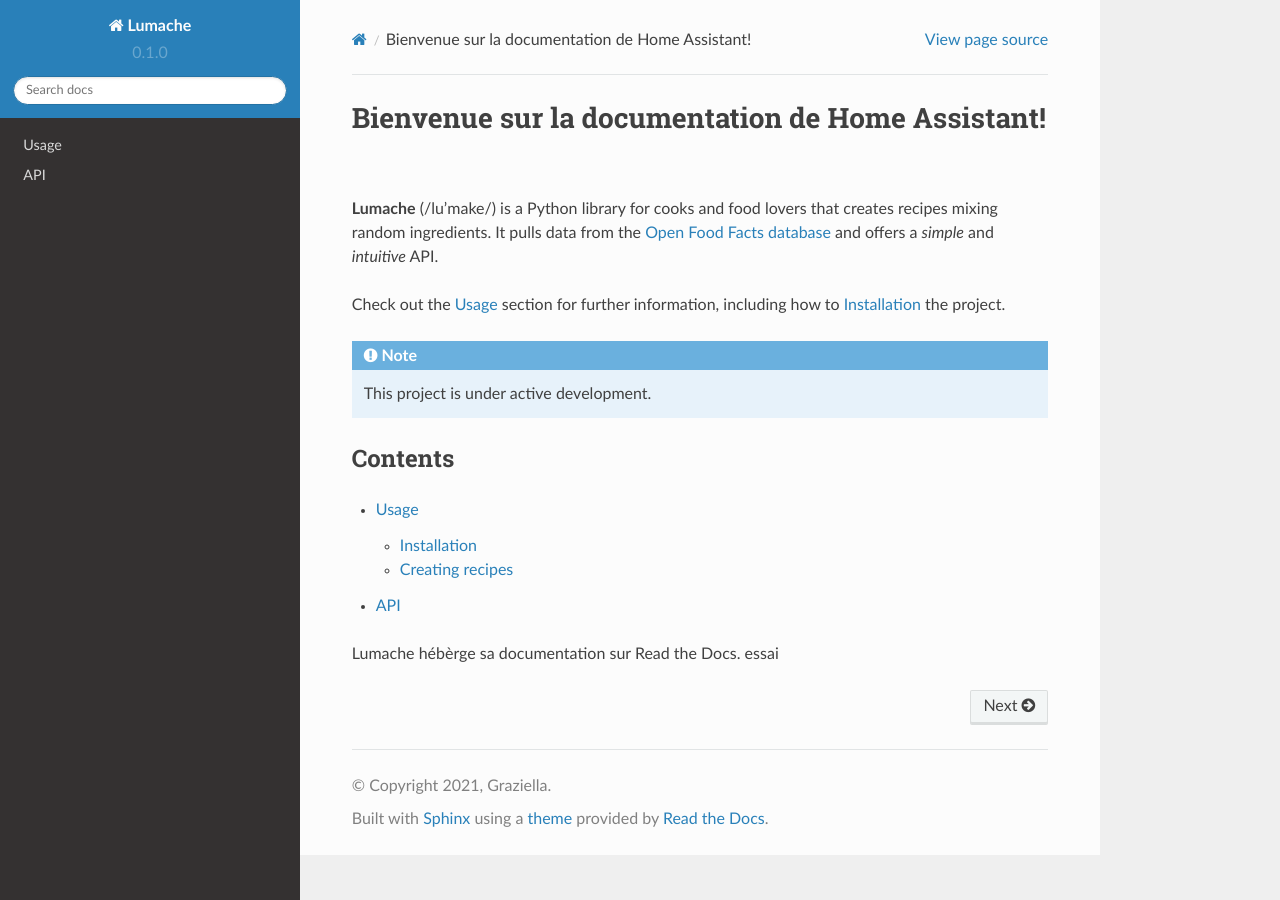
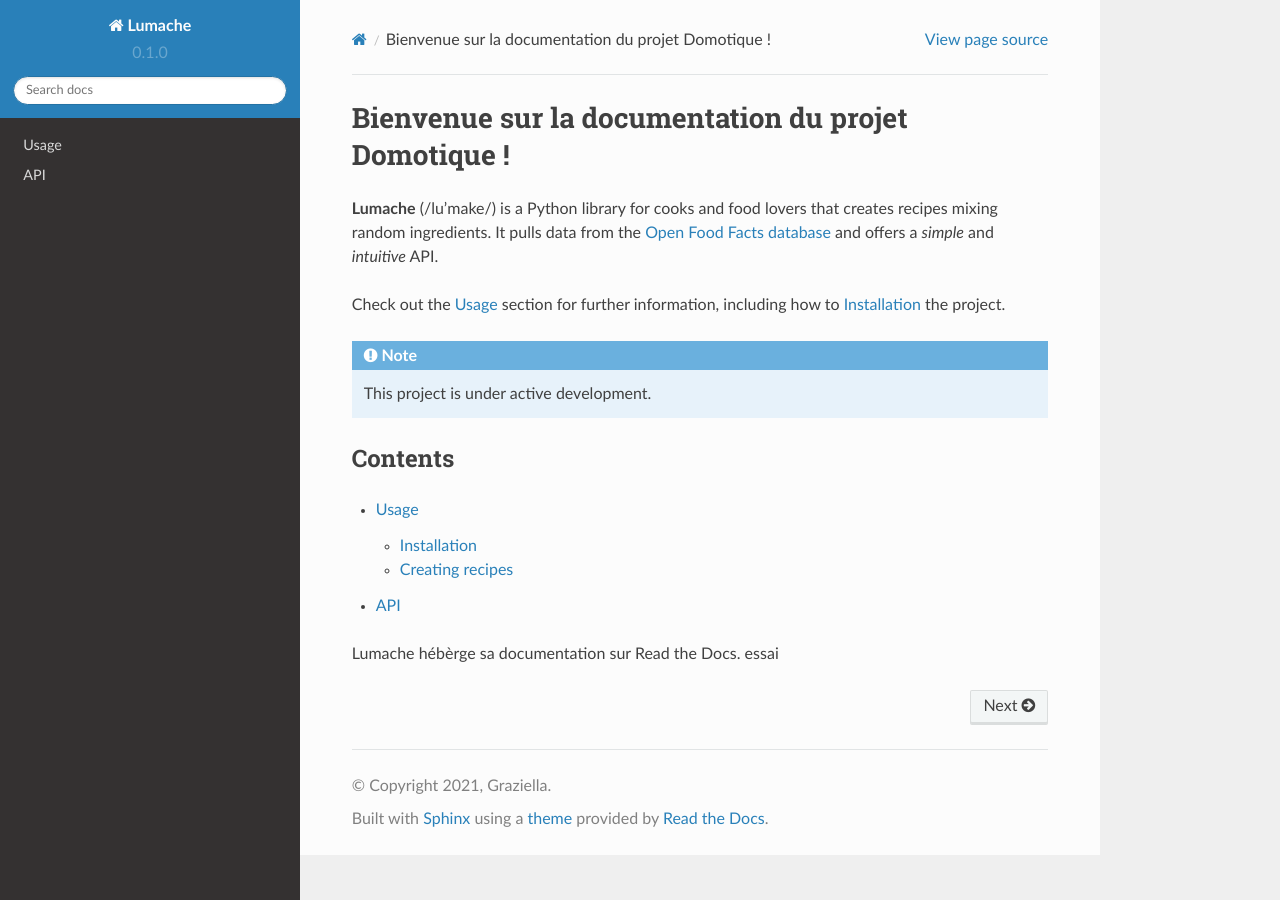
Before and after one commit to gcadorel2733/rdt-tutorial, a Sphinx documentation site: the page built from docs/source/index.rst, in a window 1280 px wide. Built offline with Sphinx 7.4.7 and the Read the Docs theme 2.0.0, drawn with Linux system fonts in a browser that asks for light colours.

Commit message:
Update index.rst

```diff
--- a/docs/source/index.rst
+++ b/docs/source/index.rst
@@ -1,4 +1,4 @@
-Bienvenue sur la documentation de Home Assistant!
+Bienvenue sur la documentation du projet Domotique !
 ===================================
 
 **Lumache** (/lu'make/) is a Python library for cooks and food lovers
```
